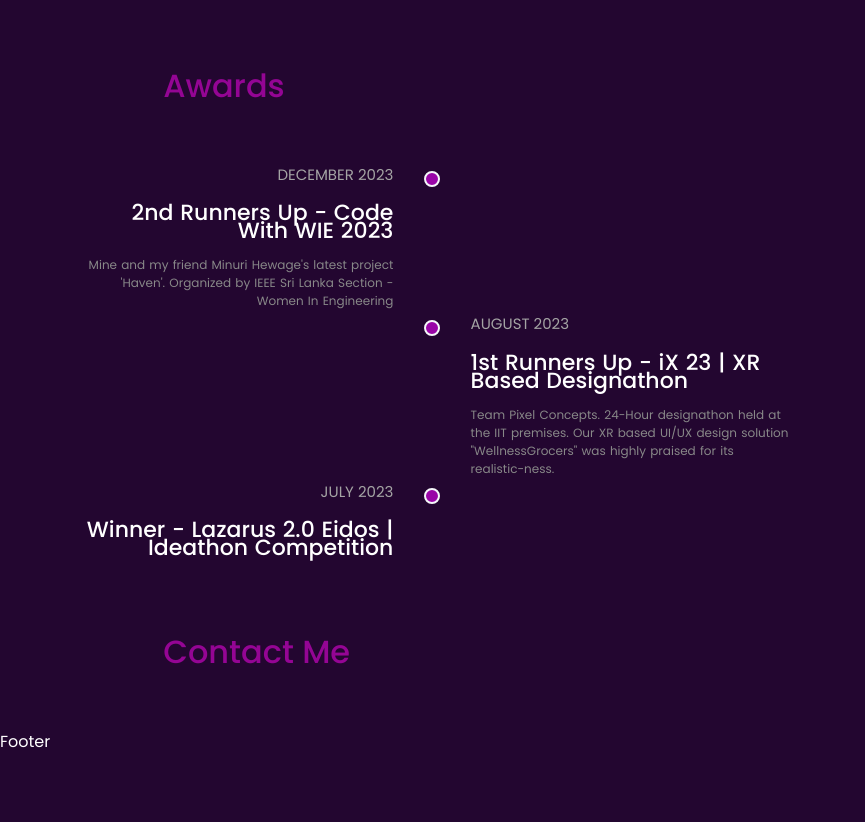
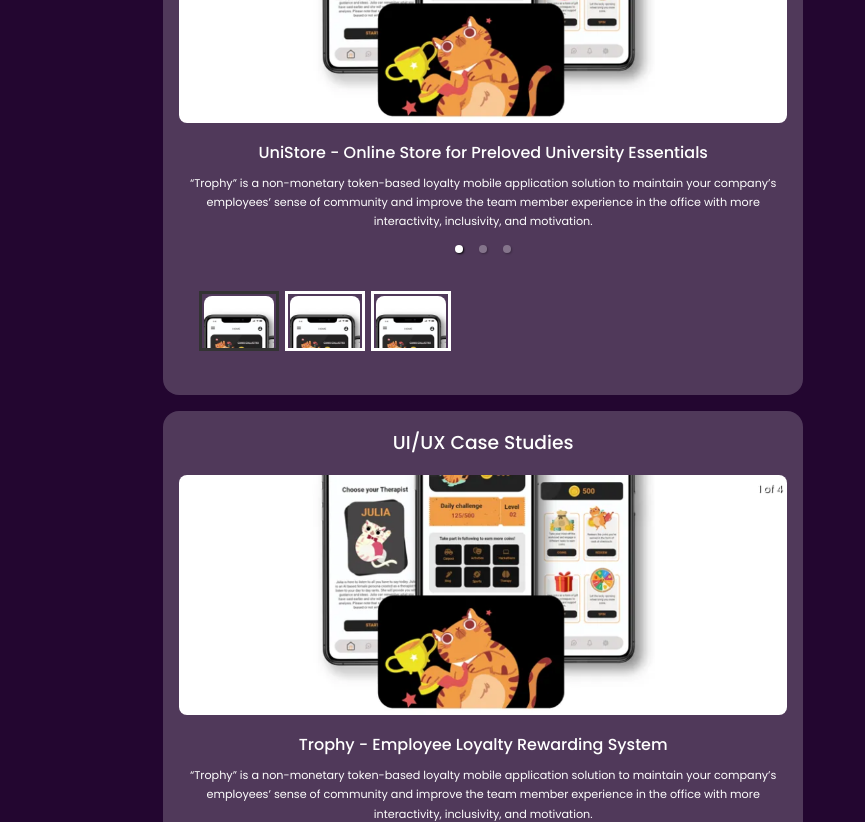
Before and after one commit to disara7/portfolio, a React (Create React App) app: page / in a window 1280 px wide. Shown: the part 3300-4122 px from the top of the page, without its empty margins (0-865 px from the left). Before the commit the page ends 4055 px from the top, so only its background shows below. Built offline with nearby package versions, Linux system fonts and the light colour scheme.

Commit message:
Update Portfolio.jsx

```diff
--- a/src/components/portfolio/Portfolio.jsx
+++ b/src/components/portfolio/Portfolio.jsx
@@ -22,9 +22,13 @@ const Portfolio = () => {
         </div>
         <div className='carousel'>
         <img src={p2} alt="" />
+        <h4>ShopSense - Online Clothing Shopping for Blind People</h4>
+        <p>“Trophy” is a non-monetary token-based loyalty mobile application solution to maintain your company’s employees’ sense of community and improve the team member experience in the office with more interactivity, inclusivity, and motivation.</p>
         </div>
         <div className='carousel'>
         <img src={p3} alt="" />
+        <h4>Trophy - Employee Loyalty Rewarding System</h4>
+        <p>“Trophy” is a non-monetary token-based loyalty mobile application solution to maintain your company’s employees’ sense of community and improve the team member experience in the office with more interactivity, inclusivity, and motivation.</p>
         </div>
       </Carousel>
 
@@ -34,12 +38,51 @@ const Portfolio = () => {
 
     <div className="project_card">
         <h3>Web Applications</h3>
+        <Carousel>
+        <div className='carousel'>
+        <img src={p1} alt="" />
+        <h4>UniStore - Online Store for Preloved University Essentials</h4>
+        <p>“Trophy” is a non-monetary token-based loyalty mobile application solution to maintain your company’s employees’ sense of community and improve the team member experience in the office with more interactivity, inclusivity, and motivation.</p>
+        </div>
+        <div className='carousel'>
+        <img src={p2} alt="" />
+        <h4>My Portfolio</h4>
+        <p>“Trophy” is a non-monetary token-based loyalty mobile application solution to maintain your company’s employees’ sense of community and improve the team member experience in the office with more interactivity, inclusivity, and motivation.</p>
+        </div>
+        <div className='carousel'>
+        <img src={p3} alt="" />
+        <h4>IEEE WIE Sri Lanka Section - Website Redesign</h4>
+        <p>“Trophy” is a non-monetary token-based loyalty mobile application solution to maintain your company’s employees’ sense of community and improve the team member experience in the office with more interactivity, inclusivity, and motivation.</p>
+        </div>
+      </Carousel>
 
     </div>
       </div>
       <div className="casestudies">
       <div className="project_card">
         <h3>UI/UX Case Studies</h3>
+        <Carousel>
+        <div className='carousel'>
+        <img src={p1} alt="" />
+        <h4>Trophy - Employee Loyalty Rewarding System</h4>
+        <p>“Trophy” is a non-monetary token-based loyalty mobile application solution to maintain your company’s employees’ sense of community and improve the team member experience in the office with more interactivity, inclusivity, and motivation.</p>
+        </div>
+        <div className='carousel'>
+        <img src={p2} alt="" />
+        <h4>Sentry - A Solution to Human-Elephant Conflicts</h4>
+        <p>“Trophy” is a non-monetary token-based loyalty mobile application solution to maintain your company’s employees’ sense of community and improve the team member experience in the office with more interactivity, inclusivity, and motivation.</p>
+        </div>
+        <div className='carousel'>
+        <img src={p3} alt="" />
+        <h4>ResQ - Disaster Management System</h4>
+        <p>“Trophy” is a non-monetary token-based loyalty mobile application solution to maintain your company’s employees’ sense of community and improve the team member experience in the office with more interactivity, inclusivity, and motivation.</p>
+        </div>
+        <div className='carousel'>
+        <img src={p3} alt="" />
+        <h4>Watts - Gamified Power Saving</h4>
+        <p>“Trophy” is a non-monetary token-based loyalty mobile application solution to maintain your company’s employees’ sense of community and improve the team member experience in the office with more interactivity, inclusivity, and motivation.</p>
+        </div>
+      </Carousel>
 
     </div>
       </div>
```
